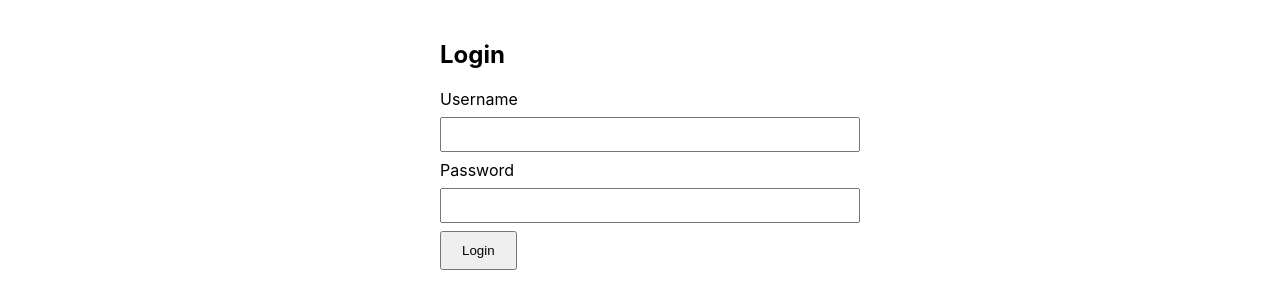
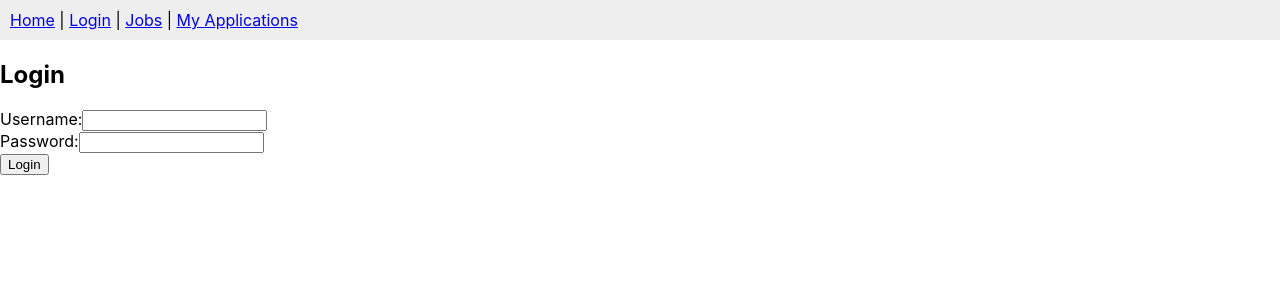
Before and after one commit to Musharraf551/Job-Portal-Full-Stack, a React (Create React App) app in the folder frontend/: page /login in a window 1280 px wide. Shown: the top 308 px of the page. Built offline with nearby package versions, Linux system fonts and the light colour scheme.

Commit message:
Edited login.js file

```diff
--- a/frontend/src/App.js
+++ b/frontend/src/App.js
@@ -4,10 +4,13 @@ import Home from './pages/Home';
 import Login from "./pages/Login";
 import Jobs from "./pages/Jobs";
 import MyApplications from "./pages/MyApplications";
+import Navbar from "./components/Navbar";
+
 
 function App() {
   return (
     <Router>
+      <Navbar />
       <Routes>
         <Route path='/' element={<Home />} />
         <Route path="/login" element={<Login />} />
--- a/frontend/src/pages/Login.js
+++ b/frontend/src/pages/Login.js
@@ -1,62 +1,57 @@
 import React, { useState } from 'react';
 import { useNavigate } from 'react-router-dom';
-import axios from '../api/axiosInstance';
 
 function Login() {
   const navigate = useNavigate();
-  const [credentials, setCredentials] = useState({
-    username: '',
-    password: ''
-  });
-
+  const [username, setUsername] = useState('');
+  const [password, setPassword] = useState('');
   const [error, setError] = useState('');
 
-  const handleChange = (e) => {
-    setCredentials({ ...credentials, [e.target.name]: e.target.value });
-  };
-
-  const handleSubmit = async (e) => {
+  const handleLogin = async (e) => {
     e.preventDefault();
 
-    try {
-      const response = await axios.post('token/', credentials);
-      localStorage.setItem('access_token', response.data.access);
-      localStorage.setItem('refresh_token', response.data.refresh);
-      setError('');
-      navigate('/jobs'); // Redirect to job listings after login
-    } catch (err) {
-      setError('Invalid username or password');
+    const response = await fetch('http://localhost:8000/api/token/', {
+      method: 'POST',
+      headers: { 'Content-Type': 'application/json' },
+      body: JSON.stringify({ username, password }),
+    });
+
+    const data = await response.json();
+
+    if (response.ok) {
+      // Save tokens to localStorage
+      localStorage.setItem('access_token', data.access);
+      localStorage.setItem('refresh_token', data.refresh);
+      navigate('/jobs'); // Redirect after login
+    } else {
+      setError('Invalid credentials');
     }
   };
 
   return (
-    <div style={{ maxWidth: '400px', margin: 'auto', padding: '20px' }}>
+    <div>
       <h2>Login</h2>
       {error && <p style={{ color: 'red' }}>{error}</p>}
-      <form onSubmit={handleSubmit}>
+      <form onSubmit={handleLogin}>
         <div>
-          <label>Username</label>
+          <label>Username:</label>
           <input
             type="text"
-            name="username"
-            value={credentials.username}
-            onChange={handleChange}
+            value={username}
+            onChange={(e) => setUsername(e.target.value)}
             required
-            style={{ width: '100%', padding: '8px', margin: '8px 0' }}
           />
         </div>
         <div>
-          <label>Password</label>
+          <label>Password:</label>
           <input
             type="password"
-            name="password"
-            value={credentials.password}
-            onChange={handleChange}
+            value={password}
+            onChange={(e) => setPassword(e.target.value)}
             required
-            style={{ width: '100%', padding: '8px', margin: '8px 0' }}
           />
         </div>
-        <button type="submit" style={{ padding: '10px 20px' }}>Login</button>
+        <button type="submit">Login</button>
       </form>
     </div>
   );
```
